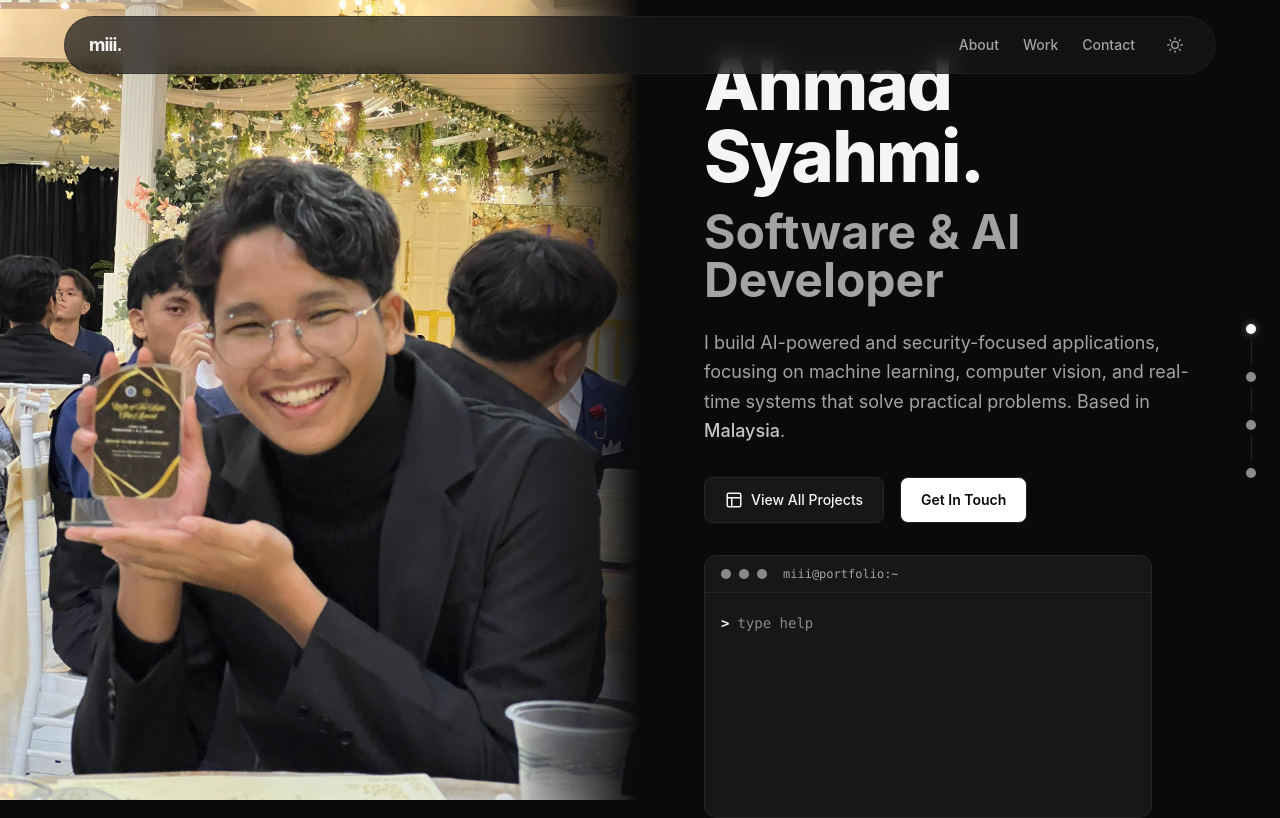
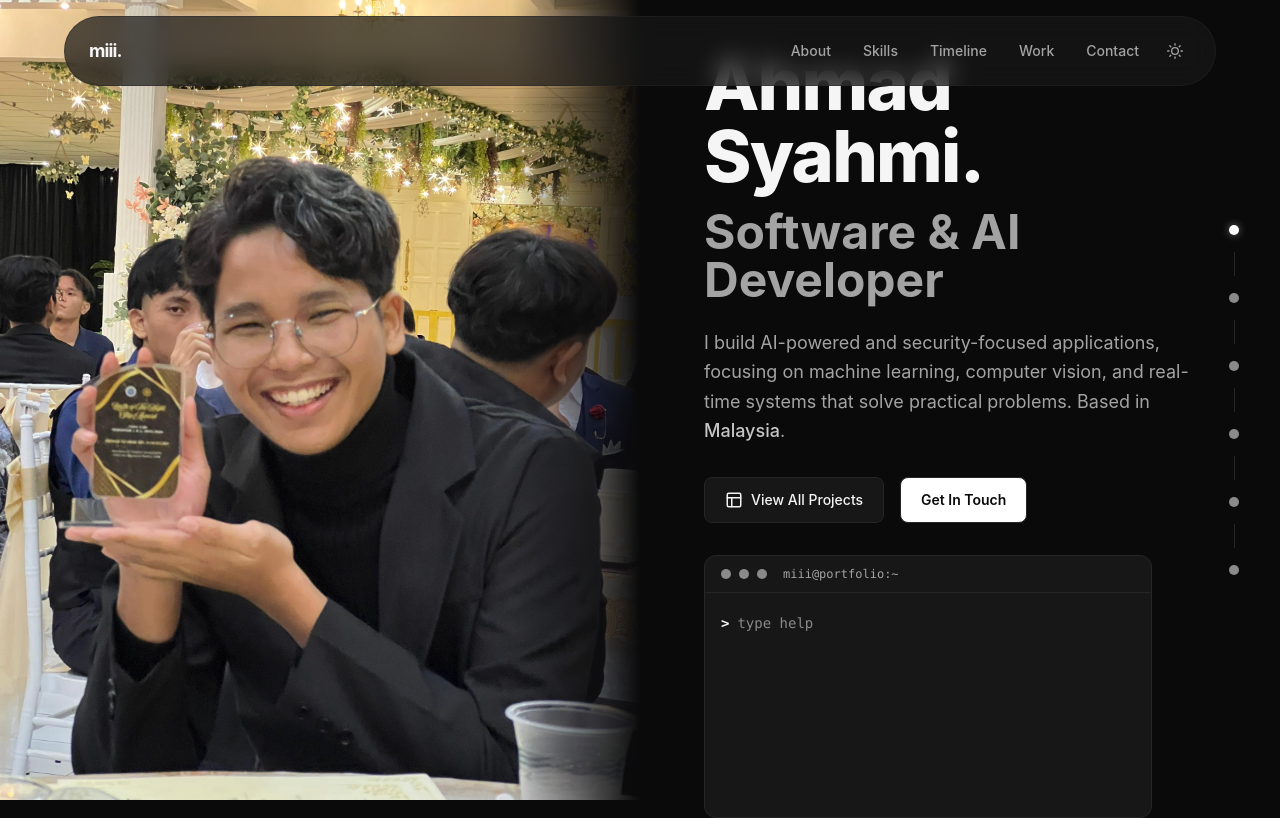
Before and after one commit to miiidev/portfolio, a React (Vite) app: page / in a window 1280 px wide. Shown: the top 818 px of the page. Built offline with nearby package versions, Linux system fonts and the light colour scheme.

Commit message:
refactor: nav links, touch targets, remove nav glow

```diff
--- a/src/components/BackToTop.tsx
+++ b/src/components/BackToTop.tsx
@@ -17,7 +17,7 @@ export default function BackToTop() {
           animate={{ opacity: 1, scale: 1 }}
           exit={{ opacity: 0, scale: 0.8 }}
           onClick={() => window.scrollTo({ top: 0, behavior: 'smooth' })}
-          className="fixed bottom-8 right-8 z-40 p-3 bg-surface border-edge rounded-full text-muted hover:text-copy hover:border-copy hover:shadow-glow-sm transition-all shadow-lg"
+          className="fixed bottom-8 right-8 z-40 p-3 bg-surface border-edge rounded-full text-muted hover:text-copy hover:border-copy transition-all shadow-lg"
           aria-label="Back to top"
         >
           <svg width="20" height="20" viewBox="0 0 24 24" fill="none" stroke="currentColor" strokeWidth="2" strokeLinecap="round" strokeLinejoin="round"><path d="m18 15-6-6-6 6" /></svg>
--- a/src/components/Navbar.tsx
+++ b/src/components/Navbar.tsx
@@ -24,16 +24,28 @@ export default function Navbar() {
       transition={{ duration: 0.3 }}
       className="fixed top-4 left-0 right-0 z-50 flex justify-center px-4 sm:px-0"
     >
-      <nav className="w-full max-w-6xl backdrop-blur-md bg-surface/70 border border-edge/50 rounded-full px-4 sm:px-6 py-3 flex justify-between items-center shadow-glow-nav transition-all duration-300">
+      <nav className="w-full max-w-6xl backdrop-blur-md bg-surface/70 border border-edge/50 rounded-full px-4 sm:px-6 py-3 flex justify-between items-center transition-all duration-300">
 
         <a href="#" className="text-lg font-bold text-copy tracking-tighter hover:opacity-90 transition-opacity">
           miii.
         </a>
 
-        <div className="flex items-center gap-5 sm:gap-6">
-          <a href="#about" className="text-xs sm:text-sm font-medium text-muted hover:text-copy hover:drop-shadow-glow transition-all duration-200">About</a>
-          <a href="#work" className="text-xs sm:text-sm font-medium text-muted hover:text-copy hover:drop-shadow-glow transition-all duration-200">Work</a>
-          <a href="#contact" className="text-xs sm:text-sm font-medium text-muted hover:text-copy hover:drop-shadow-glow transition-all duration-200">Contact</a>
+        <div className="flex items-center gap-1 sm:gap-2">
+          {[
+            { href: '#about', label: 'About' },
+            { href: '#skills', label: 'Skills' },
+            { href: '#timeline', label: 'Timeline' },
+            { href: '#work', label: 'Work' },
+            { href: '#contact', label: 'Contact' },
+          ].map((link) => (
+            <a
+              key={link.href}
+              href={link.href}
+              className="inline-flex items-center px-3 py-3 text-xs sm:text-sm font-medium text-muted hover:text-copy transition-colors duration-200 min-h-11"
+            >
+              {link.label}
+            </a>
+          ))}
           <ThemeToggle />
         </div>
 
--- a/src/components/SideStepper.tsx
+++ b/src/components/SideStepper.tsx
@@ -3,7 +3,9 @@ import { useMotionValueEvent, useScroll } from 'framer-motion';
 
 const sections = [
   { id: 'hero', label: 'Home' },
-  { id: 'about', label: 'Skills' },
+  { id: 'about', label: 'About' },
+  { id: 'skills', label: 'Skills' },
+  { id: 'timeline', label: 'Timeline' },
   { id: 'work', label: 'Work' },
   { id: 'contact', label: 'Contact' },
 ];
@@ -34,13 +36,15 @@ export default function SideStepper() {
               <div className="relative group/step">
                 <button
                   onClick={() => document.getElementById(section.id)?.scrollIntoView({ behavior: 'smooth', block: 'center' })}
-                  className={`w-2.5 h-2.5 rounded-full transition-all duration-300 shrink-0 ${
-                    activeSection === i
-                      ? 'bg-inverse shadow-glow-dot'
-                      : 'bg-dim hover:bg-muted'
-                  }`}
+                  className="w-11 h-11 flex items-center justify-center shrink-0"
                   aria-label={section.label}
-                />
+                >
+                  <span
+                    className={`block w-2.5 h-2.5 rounded-full transition-all duration-300 ${
+                      activeSection === i ? 'bg-inverse shadow-glow-dot' : 'bg-dim hover:bg-muted'
+                    }`}
+                  />
+                </button>
                 <span className="absolute right-full mr-3 top-1/2 -translate-y-1/2 text-xs font-medium font-mono text-muted whitespace-nowrap opacity-0 group-hover/step:opacity-100 transition-opacity duration-200 pointer-events-none">
                   {section.label}
                 </span>
@@ -57,13 +61,15 @@ export default function SideStepper() {
             <button
               key={i}
               onClick={() => document.getElementById(section.id)?.scrollIntoView({ behavior: 'smooth', block: 'center' })}
-              className={`w-2 h-2 rounded-full transition-all duration-300 shrink-0 ${
-                activeSection === i
-                  ? 'bg-inverse shadow-glow-dot scale-125'
-                  : 'bg-dim hover:bg-muted'
-              }`}
+              className="w-11 h-11 flex items-center justify-center shrink-0"
               aria-label={section.label}
-            />
+            >
+              <span
+                className={`block w-2 h-2 rounded-full transition-all duration-300 ${
+                  activeSection === i ? 'bg-inverse shadow-glow-dot scale-125' : 'bg-dim hover:bg-muted'
+                }`}
+              />
+            </button>
           ))}
         </div>
       </div>
```
